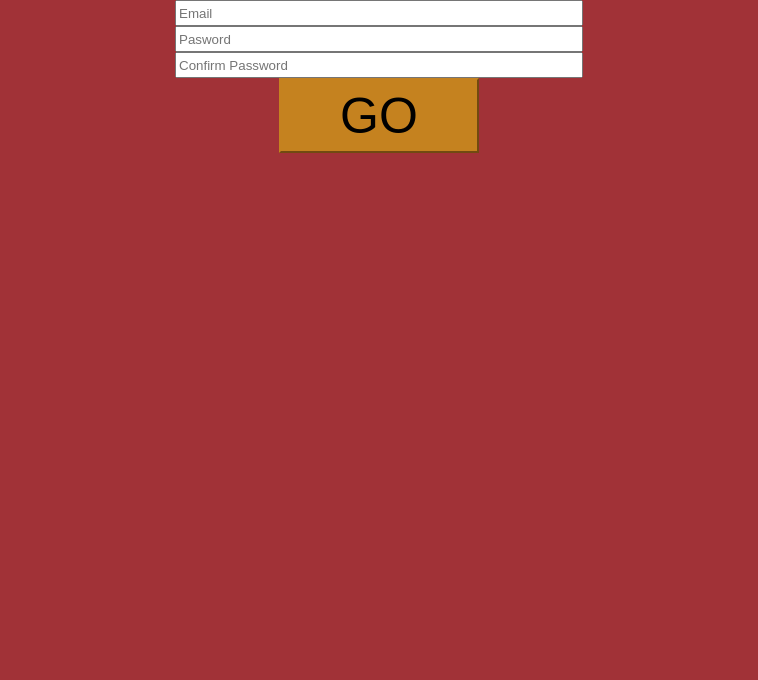
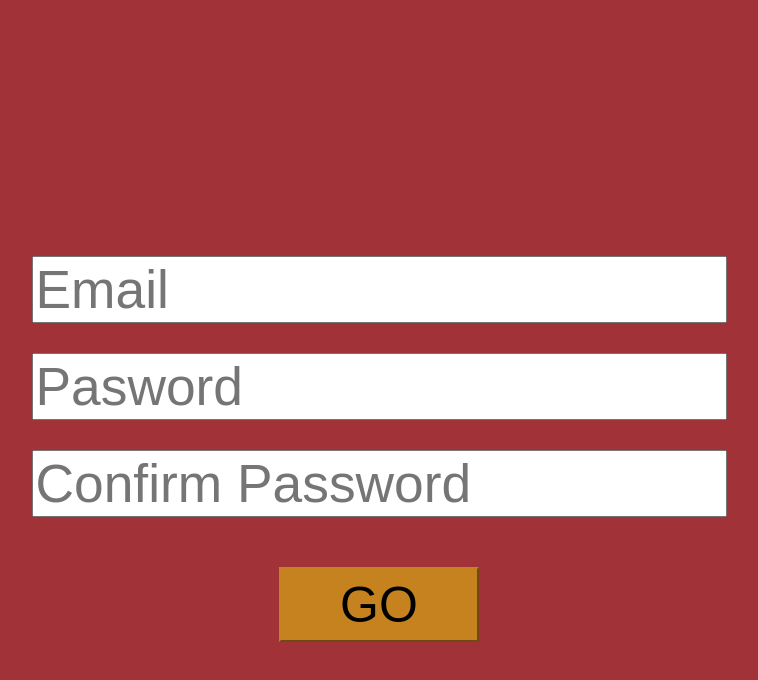
Before and after one commit to mpicazocp/BoxOffice, a React (Create React App) app in the folder react-frontend/: page / in a window 1280 px wide. Shown: the top 680 px of the page, without its empty margins (261-1019 px from the left). Built offline with nearby package versions, Linux system fonts and the light colour scheme.

Commit message:
added css

```diff
--- a/react-frontend/src/AccountCreation.css
+++ b/react-frontend/src/AccountCreation.css
@@ -6,10 +6,15 @@ html {background-color: #A13237}
   align-items: center;
   justify-content: space-evenly;
   flex-direction: column;
+  margin-top: 20%;
 }
 
 .account-creation-email-input {
-  /* padding-top: 50px; */
+  display: flex;
+  align-items: center;
+  justify-content: space-evenly;
+  flex-direction: column;
+
 }
 
 .account-creation-password-input {
@@ -19,10 +24,25 @@ html {background-color: #A13237}
   flex-direction: column;
 }
 
+.account-creation-password-input > *{
+  margin-top: 30px;
+}
+
 .input-box {
-  height: 20px;
-  width: 400px;
+  font-size: 40pt;
 }
+
+input-box-error {
+  font-size: 40pt;
+}
+
+/* .invalid { */
+/*   font-size: 50pt; */
+/*   color: red; */
+/*   border: solid red 10px; */
+/*   border-color: blue; */
+/*   background-color: yellow; */
+/* } */
 
 .submitButton {
   width: 200px;
@@ -30,4 +50,6 @@ html {background-color: #A13237}
   font-size: 50px;
   background-color: #C5821F;
   border-color: #C5821F;
+
+  margin-top: 50px;
 }
--- a/react-frontend/src/AccountCreation.jsx
+++ b/react-frontend/src/AccountCreation.jsx
@@ -37,13 +37,17 @@ function AccountCreation() {
   return (
     <div className="account-creation-page-parent">
       <div className="account-creation-email-input">
-        <input className="input-box" type="email" name="email" placeholder="Email" onChange={e => setEmail(e.target.value)}/>
-        { errors.emailInvalid && <div>Email is Invalid</div> }
+        <input className={ !errors.emailInvalid ? "input-box" : "input-box-error" } type="email" name="email" placeholder="Email" onChange={e => setEmail(e.target.value)}/>
+        { errors.emailInvalid &&
+          <div className="invalid">Email is Invalid</div>
+        }
       </div>
       <div className="account-creation-password-input">
         <input className="input-box" type="password" name="password" placeholder="Pasword" onChange={e => setPassword(e.target.value)}/>
         <input className="input-box" type="password" name="confirmPassword" placeholder="Confirm Password" onChange={e => setConfirmPasword(e.target.value)}/>
-        { errors.passwordsDontMatch && <div>Passwords don't match</div> }
+        { errors.passwordsDontMatch &&
+          <div className="invalid">Passwords don't match</div>
+      }
       </div>
       <button className="submitButton" type="submit" onClick={goButtonSubmitted}>GO</button>
     </div>
```
